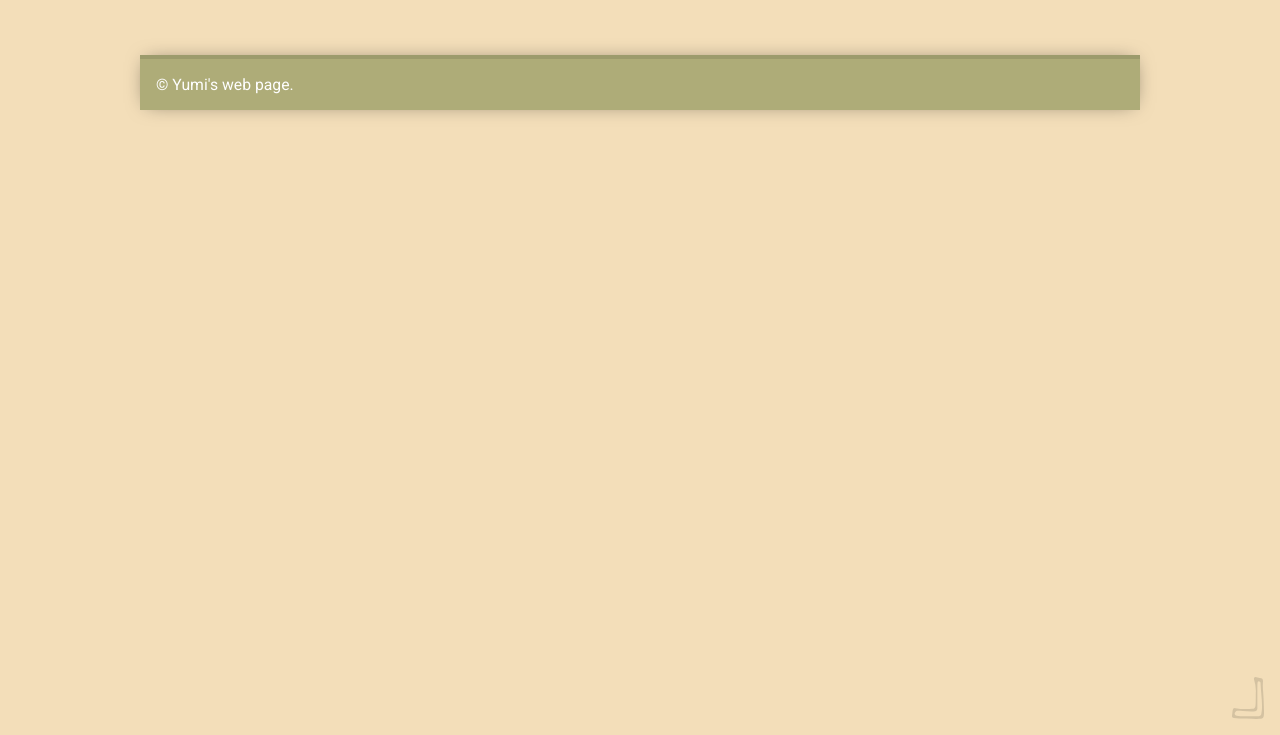
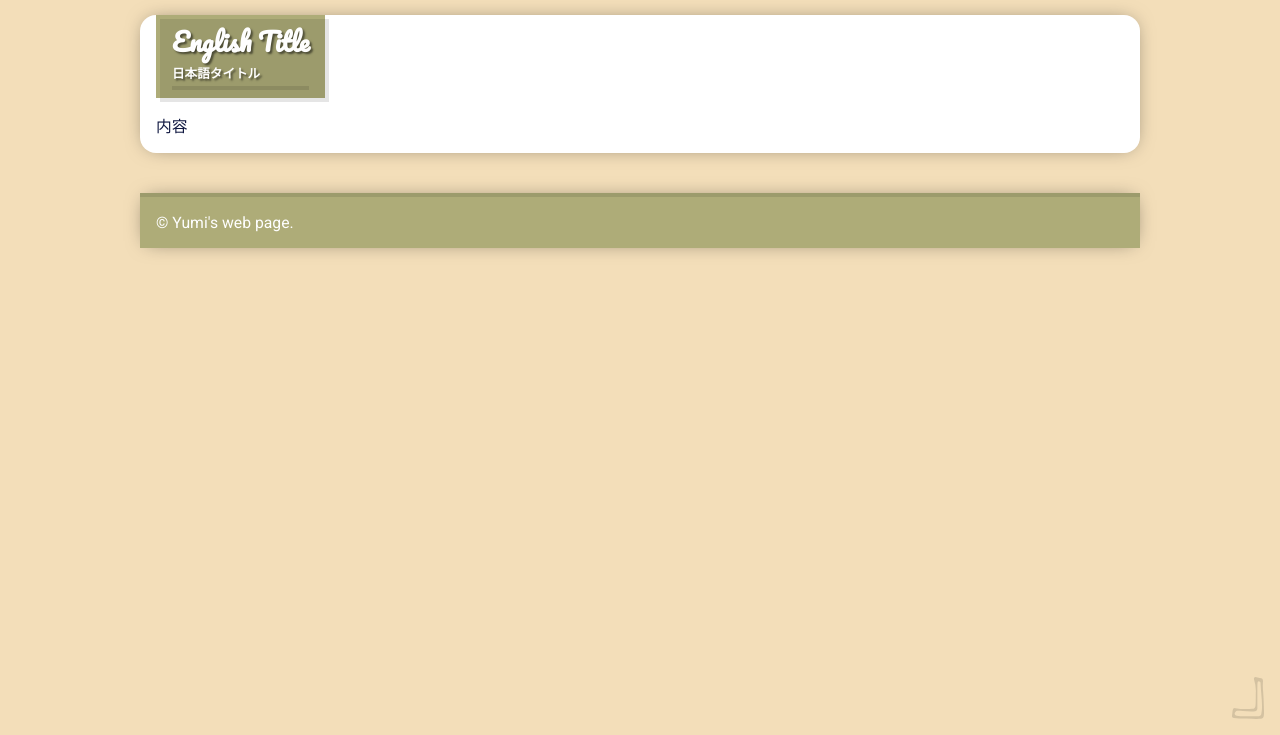
Before and after one commit to omizu704/web-portfolio-yumi, a plain HTML site: page public/index.html in a window 1280 px wide. Shown: the part 65-800 px from the top of the page. Drawn offline with Linux system fonts and the light colour scheme.

Commit message:
Update card1

```diff
--- a/public/assets/main.css
+++ b/public/assets/main.css
@@ -108,3 +108,56 @@ a:hover {
   font-size: 0.875rem;
 }
 /* ===== FOOTER END ===== */
+
+/* ===== CARD COMMON BEGIN ===== */
+.card-cover {
+  max-width: 1000px;
+  margin: 0 auto;
+  box-shadow: 0px 0px 20px -7px rgba(0, 0, 0, 0.56);
+  box-sizing: border-box;
+  position: relative;
+  background-color: #ffffff;
+}
+@media screen and (min-width: 1001px) {
+  .card-cover {
+    border-radius: 16px;
+    overflow: hidden;
+  }
+}
+.card-title-cover {
+  margin: 0 0 0 16px;
+  display: inline-block;
+  padding: 8px 16px;
+  position: relative;
+  text-shadow: 2px 2px 2px rgba(0, 0, 0, 0.5);
+  min-width: 100px;
+  z-index: 1;
+}
+.card-title-cover::before {
+  content: "";
+  z-index: -1;
+  position: absolute;
+  background-color: rgba(0, 0, 0, 0.1);
+  top: 4px;
+  right: -4px;
+  bottom: -4px;
+  left: 4px;
+}
+.card-title {
+  font-family: "Pacifico", Roboto, "Noto Sans JP", sans-serif;
+  font-size: 1.4rem;
+  line-height: 1.5em;
+}
+.card-subtitle {
+  font-size: 0.7rem;
+  line-height: 2em;
+}
+.card-title-line {
+  background-color: rgba(0, 0, 0, 0.1);
+  height: 4px;
+}
+.card-contents {
+  padding: 16px;
+  font-size: 0.875rem;
+}
+/* ===== CARD COMMON END ===== */
--- a/public/index.html
+++ b/public/index.html
@@ -22,6 +22,14 @@
     <div class="page-cover bg-3 text-dark">
       <h1 class="page-title text-1">Portfolio</h1>
 
+      <div class="card-cover bg-white">
+        <h2 class="card-title-cover bg-2 text-light">
+          <div class="card-title">English Title</div>
+          <div class="card-subtitle">日本語タイトル</div>
+          <div class="card-title-line"></div>
+        </h2>
+        <div class="card-contents">内容</div>
+      </div>
       <div style="height: 40px"></div>
 
       <footer class="footer-cover bg-2 text-light">
```
